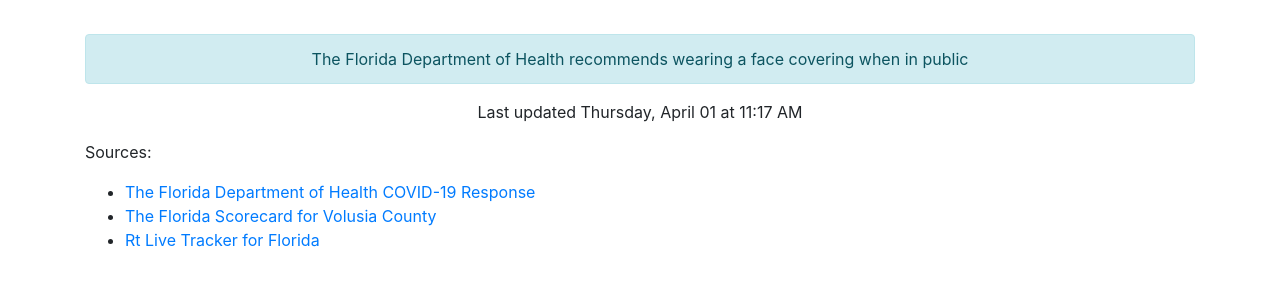
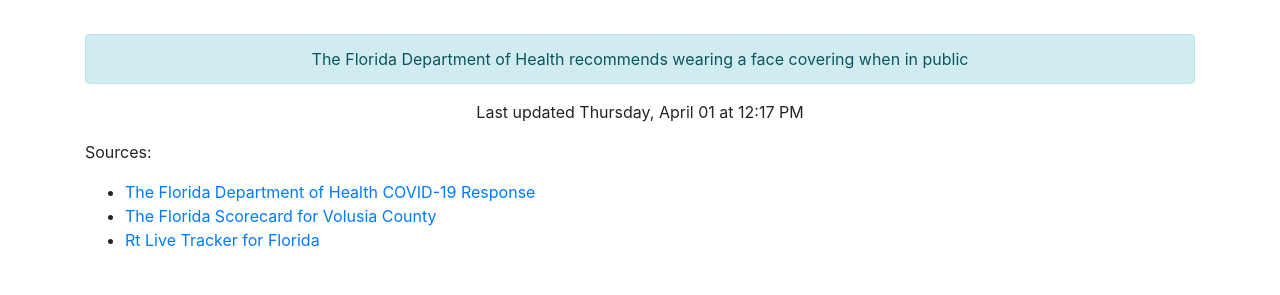
Before and after one commit to thinkjson/timeforchurch, a Jekyll site: the page built from index.md, in a window 1280 px wide. Shown: the part 544-839 px from the top of the page. Built offline with Jekyll 4.4.1, drawn with Linux system fonts in a browser that asks for light colours; our own code applies the rules of GitHub Pages for plain Markdown files.

Commit message:
Updating data

```diff
--- a/_includes/data.html
+++ b/_includes/data.html
@@ -10,4 +10,4 @@
     <div class="outcome text-success">YES</div>
     <div class="alert alert-info" role="alert">The Florida Department of Health recommends wearing a face covering when in public</div>
 
-    <p>Last updated Thursday, April 01 at 11:17 AM</p>
+    <p>Last updated Thursday, April 01 at 12:17 PM</p>
```
